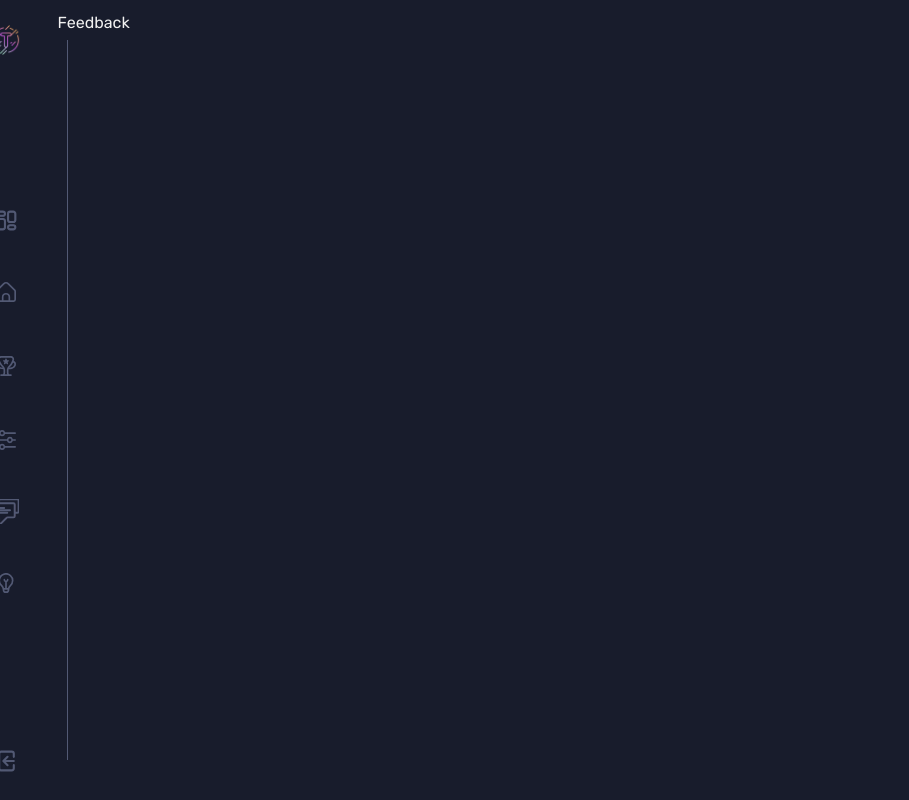
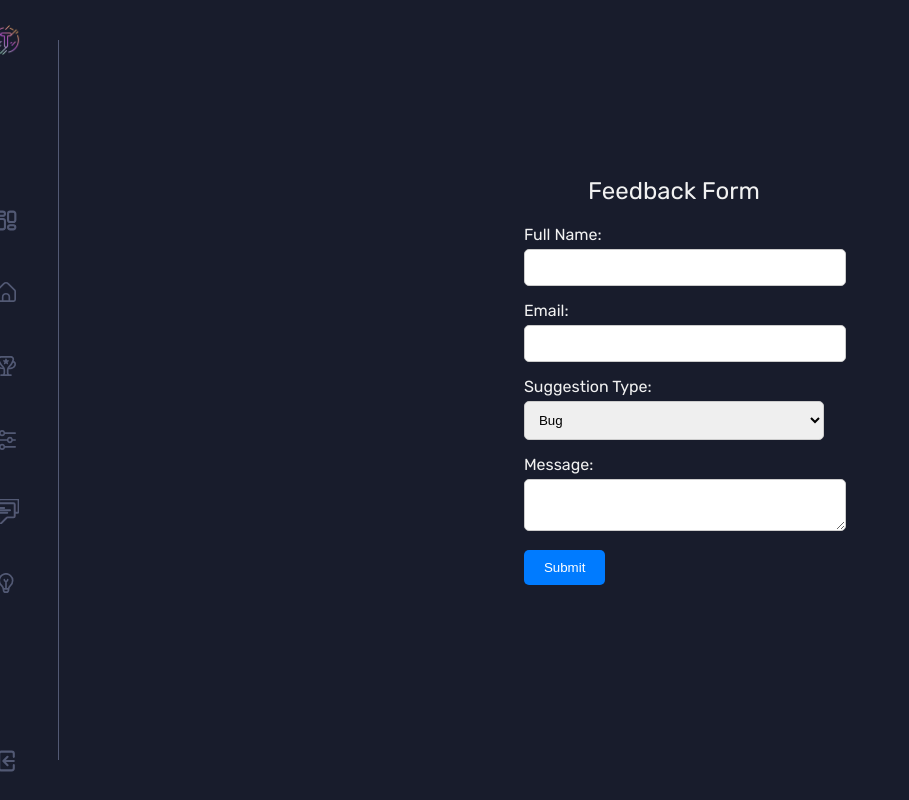
Before and after one commit to bhosaleparag/typing-trainer-web, a React (Vite) app: page /feedback in a window 1280 px wide. Shown: the top 800 px of the page, without its empty margins (0-909 px from the left). Built offline with nearby package versions, Linux system fonts and the light colour scheme; no server answers; sample sign-in values are in the browser's storage.

Commit message:
feedback

```diff
--- a/src/components/Feedback.jsx
+++ b/src/components/Feedback.jsx
@@ -1,7 +1,74 @@
-import React from 'react'
+import React, { useState } from 'react';
 
 export default function Feedback() {
+  const [formData, setFormData] = useState({
+    fullName: '',
+    email: '',
+    suggestionType: 'bug',
+    message: '',
+  });
+
+  const handleChange = (e) => {
+    const { name, value } = e.target;
+    setFormData({ ...formData, [name]: value });
+  };
+
+  const handleSubmit = (e) => {
+    e.preventDefault();
+    // Handle form submission here
+    console.log('Form data submitted:', formData);
+  };
+
   return (
-    <div>Feedback</div>
-  )
+    <div className="feedback-container">
+      <h1>Feedback Form</h1>
+      <form onSubmit={handleSubmit}>
+        <div>
+          <label htmlFor="fullName">Full Name:</label>
+          <input
+            type="text"
+            id="fullName"
+            name="fullName"
+            value={formData.fullName}
+            onChange={handleChange}
+            required
+          />
+        </div>
+        <div>
+          <label htmlFor="email">Email:</label>
+          <input
+            type="email"
+            id="email"
+            name="email"
+            value={formData.email}
+            onChange={handleChange}
+            required
+          />
+        </div>
+        <div>
+          <label htmlFor="suggestionType">Suggestion Type:</label>
+          <select
+            id="suggestionType"
+            name="suggestionType"
+            value={formData.suggestionType}
+            onChange={handleChange}
+          >
+            <option value="bug">Bug</option>
+            <option value="other">Other</option>
+          </select>
+        </div>
+        <div>
+          <label htmlFor="message">Message:</label>
+          <textarea
+            id="message"
+            name="message"
+            value={formData.message}
+            onChange={handleChange}
+            required
+          ></textarea>
+        </div>
+        <button type="submit">Submit</button>
+      </form>
+    </div>
+  );
 }
--- a/src/components/Home.jsx
+++ b/src/components/Home.jsx
@@ -1,31 +1,52 @@
 import React from "react";
-import code from "../assets/code.png"
+import code from "../assets/code.png";
 import { TypeAnimation } from "react-type-animation";
-import { useNavigate } from 'react-router-dom';
-import { useSelector, useDispatch } from 'react-redux';
+import { useNavigate } from "react-router-dom";
+import { useSelector, useDispatch } from "react-redux";
 import { setName } from "../store/userActions";
-import { db } from "../firebase";
-import { getDocs, query, orderBy, limit, collection  } from "firebase/firestore";
+import { auth, db } from "../firebase";
+import { getDocs, query, orderBy, limit, collection } from "firebase/firestore";
+
 export default function Home() {
   const navigate = useNavigate();
   const dispatch = useDispatch();
+  const [userData, setUserData] = React.useState([]);
   const name = useSelector((state) => state.user.name);
 
   React.useEffect(() => {
     const fetchData = async () => {
-      const q = query(collection(db, "users"), orderBy("wordRaceScore", "desc"), limit(1));
+      if (auth.currentUser) {
+        const q = query(
+          collection(db, "users"),
+          orderBy("wordRaceScore", "desc"),
+          limit(1)
+        );
+        try {
+          const querySnapshot = await getDocs(q);
+          const highestScoreValue = querySnapshot.docs[0].data().wordRaceScore;
+          dispatch(
+            setName({
+              ...name,
+              highestScoreWordRace: highestScoreValue,
+            })
+          );
+        } catch (error) {
+          console.error("Error getting highest score:", error);
+        }
+      }
+      const q = query(collection(db, "users"),orderBy("wordRaceScore", "desc"),limit(4));
       try {
         const querySnapshot = await getDocs(q);
-        const highestScoreValue = querySnapshot.docs[0].data().wordRaceScore;
-        dispatch(setName({
-          ...name,
-          highestScoreWordRace: highestScoreValue
+        const newData = querySnapshot.docs.map((doc) => ({
+          id: doc.id,
+          ...doc.data(),
         }));
+        setUserData(newData);
+        console.log(newData);
       } catch (error) {
         console.error("Error getting highest score:", error);
       }
     };
-
     fetchData();
   }, []);
   return (
@@ -41,19 +62,42 @@ export default function Home() {
       <div className="gamesContainer">
         <p>Games</p>
         <div className="games">
-          <h3 style={{margin: "10px"}}>🏎️💨Word Race</h3>
-          <p>Race against the clock, typing words accurately to sprint your way to victory and improve your typing speed!</p>
-          <button className="btn" onClick={() => navigate('wordRace')}>START</button>
+          <h3 style={{ margin: "10px" }}>🏎️💨Word Race</h3>
+          <p>
+            Race against the clock, typing words accurately to sprint your way
+            to victory and improve your typing speed!
+          </p>
+          <button className="btn" onClick={() => navigate("wordRace")}>
+            START
+          </button>
         </div>
         <div className="games">
-        <div className="games-logo"><img src={code} className="gameCodeLogo"/>
-        <h3 className="gameName">Code Typing</h3></div>
-          <p>Sharpen your coding skills by typing out code snippets under the pressure of time. Become a coding maestro!</p>
+          <div className="games-logo">
+            <img src={code} className="gameCodeLogo" />
+            <h3 className="gameName">Code Typing</h3>
+          </div>
+          <p>
+            Sharpen your coding skills by typing out code snippets under the
+            pressure of time. Become a coding maestro!
+          </p>
           <button className="btn">START</button>
         </div>
       </div>
-      <div className="score">
+      <div className="score gamesContainer">
         <p>Best Score</p>
+      {userData.map((data, i)=>{
+      return (
+        <div className="scoreItems">
+          <img src={data.photo} className="scoreItems-avatar" />
+          <div className="scoreItems-rank">{i + 1}</div>
+          <div className="scoreItems-name">
+            <p>{data.name}</p>
+            <p>Word Race</p>
+          </div>
+          <div className="scoreItems-score">{data.wordRaceScore}</div>
+        </div>
+      );
+    })}
       </div>
     </>
   );
--- a/src/components/Navbar.jsx
+++ b/src/components/Navbar.jsx
@@ -27,8 +27,8 @@ export default function Navbar() {
           <Link to={"/tips"}><TipsLogo className="logo tipsLogo" /></Link>
           {name && <Link to={"/logout"}><SignOutLogo className="logo loginLogo" /></Link>}
         </div>
-        {name ? (
-          <Link to={"/setting"}><img src={name.photo} className="profileImg"/></Link>
+        {name  ? (
+          <Link to={"/setting"}><img src={name?.photo} className="profileImg"/></Link>
         ) : (
           <Link to={"/signIn"}><LoginLogo className="logo loginLogo" /></Link>
         )}
--- a/src/index.css
+++ b/src/index.css
@@ -1,14 +1,19 @@
+/* @media screen and (max-width: 1450px) {
+  body {
+    background-color: lightgreen;
+  }
+} */
 :root {
   font-family: 'Rubik', Inter, system-ui, Avenir, Helvetica, Arial, sans-serif;
 
   color: #f1f1f1;
   background-color: #181c2c;
-
   font-synthesis: none;
   text-rendering: optimizeLegibility;
   -webkit-font-smoothing: antialiased;
   -moz-osx-font-smoothing: grayscale;
   -webkit-text-size-adjust: 100%;
+
   --logoColor: #525974;
   --boxColor: #212436;
   --logoColorHover: #787eff;
@@ -92,7 +97,7 @@ nav, .nav-btn {
   display: flex;
   flex-direction: column;
   height: 100vh;
-  width: 4vw;
+  width: 55px;
   align-items: center;
 }
 .nav-btn{
@@ -102,8 +107,7 @@ nav, .nav-btn {
   border-left: 1px solid #525974;
   height: 90vh;
   position: absolute;
-  left: 70px;
-  margin-left: -3px;
+  left: 58px;
   top: 5vh;
 }
 .profileImg {
@@ -128,6 +132,16 @@ nav, .nav-btn {
   font-size: 25px;
   margin-left: 15%;
 }
+.score{
+  display: flex;
+  gap: 18px;
+  flex-direction: column;
+  width: 34vw;
+  left: calc(var(--gameContainerWidth) + 10vw);
+}
+.score > p{
+  margin-left: 10px;
+}
 .gamesContainer::-webkit-scrollbar {
   width: 8px;
   background-color: #181c2c;
@@ -136,6 +150,51 @@ nav, .nav-btn {
 .gamesContainer::-webkit-scrollbar-thumb {
   border-radius: 10px;
   background-color: var(--boxColor);
+}
+.scoreItems{
+  display: flex;
+  align-items: center;
+  height: 55px;
+  gap: 20px;
+}
+.scoreItems-avatar{
+  height: 55px;
+  border-radius: 10px;
+  width: 55px;
+}
+.scoreItems-rank {
+  height: 55px;
+  width: 27px;
+  display: flex;
+  align-items: center;
+  justify-content: center;
+  border: 0px solid;
+  border-radius: 10px;
+  background-color: var(--boxColor);
+  color: var(--logoColor);
+  font-size:20px
+}
+.scoreItems-name{
+  display: flex;
+  flex-direction: column;
+  height: 55px;
+  flex-wrap: nowrap;
+  justify-content: space-around;
+}
+.scoreItems-name > p{
+  margin: 0px;
+}
+.scoreItems-name > p:first-child{
+  font-size: 18px;
+}
+.scoreItems-name > p:last-child{
+  color: var(--logoColor);
+  font-size: 14px;
+}
+.scoreItems-score{
+  margin-left: auto;
+  margin-top: 5%;
+  color: var(--logoColor);
 }
 .games {
   margin-left: 12%;
@@ -178,15 +237,7 @@ nav, .nav-btn {
       transform: rotate(360deg);
   }
 }
-/* score box inside home.jsx style */
-.score{
-  width: 40vw;
-  height: 75vh;
-  position: absolute;
-  top: 15vh;
-  left: calc(var(--gameContainerWidth) + 10vw);
-  margin: 10px;
-}
+
 
 /* button style  */
 .btn{
@@ -449,3 +500,48 @@ h1 {
 		transform: rotate(1turn);
 	}
 }
+
+/* feedback style  */
+.feedback-container {
+  display: flex;
+  flex-direction: column;
+  align-items: center;
+  justify-content: center;
+  height: 90vh;
+}
+.feedback-container h1 {
+  font-size: 24px;
+  margin-bottom: 20px;
+}
+
+.feedback-container form {
+  width: 300px;
+}
+
+.feedback-container label {
+  display: block;
+  margin-bottom: 5px;
+}
+
+.feedback-container input,
+.feedback-container select,
+.feedback-container textarea {
+  width: 100%;
+  padding: 10px;
+  margin-bottom: 15px;
+  border: 1px solid #ccc;
+  border-radius: 5px;
+}
+
+.feedback-container button {
+  background-color: #007bff;
+  color: #fff;
+  padding: 10px 20px;
+  border: none;
+  border-radius: 5px;
+  cursor: pointer;
+}
+
+.feedback-container button:hover {
+  background-color: #0056b3;
+}
```
